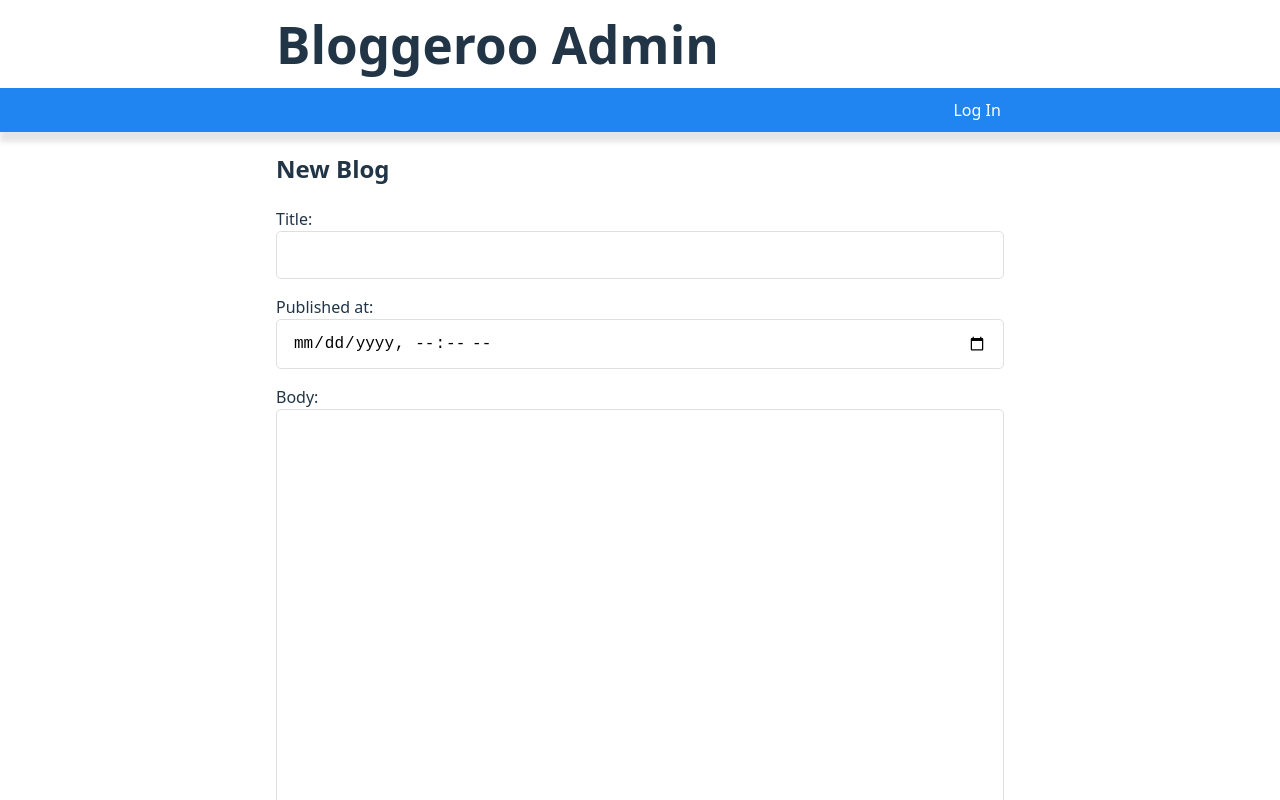
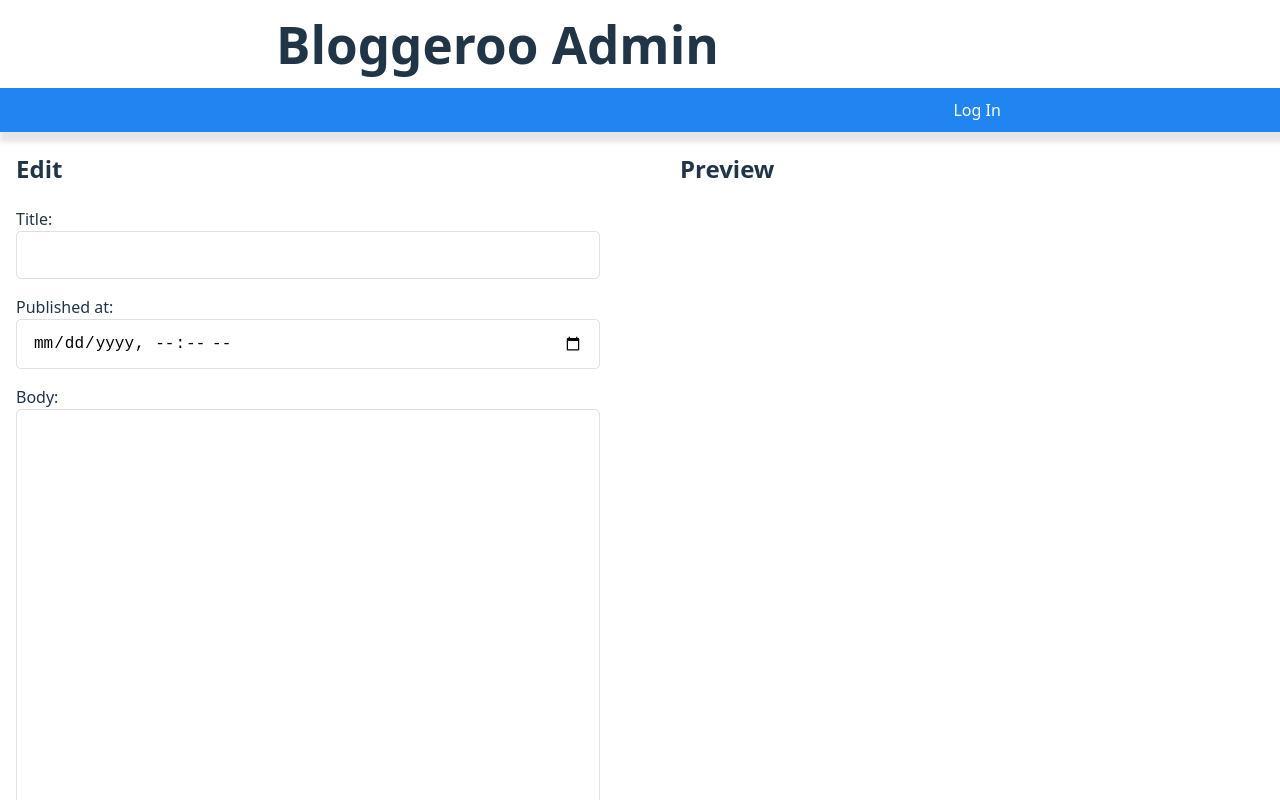
Before and after one commit to rubicon2/bloggeroo-web-client-admin, a React (Vite) app: page /blogs/new in a window 1280 px wide. Shown: the top 800 px of the page. Built offline with nearby package versions, Linux system fonts and the light colour scheme.

Commit message:
Add markdown preview to new blog and edit blog pages

```diff
--- a/src/components/blogs/blogPage.jsx
+++ b/src/components/blogs/blogPage.jsx
@@ -1,11 +1,11 @@
-import PageTitleBar from '../pageTitleBar';
-import Container from '../container';
+import WideContainer from '../wideContainer';
+import GridTwoCol from '../styles/gridTwoCol';
 import BlogForm from './blogForm';
 import DeleteButton from '../deleteButton';
 import CommentsList from '../comments/commentsList';
 import CommentForm from '../comments/commentForm';
 import { GeneralButton } from '../styles/buttons';
-import { MobileMarginContainer } from '../styles/mainPage';
+import MarkdownBlog from './markdownBlog';
 
 import { AccessContext } from '../../contexts/AppContexts';
 import useRefresh from '../../hooks/useRefresh';
@@ -27,6 +27,7 @@ export default function BlogPage() {
   const [commentValidationErrors, setCommentValidationErrors] = useState(null);
   const [error, setError] = useState(useRouteError());
   const [isCreatingComment, setIsCreatingComment] = useState(false);
+  const [markdown, setMarkdown] = useState(`# No markdown to preview yet!`);
 
   async function saveChanges(event) {
     event.preventDefault();
@@ -91,24 +92,30 @@ export default function BlogPage() {
     <main>
       {blog && (
         <>
-          <MobileMarginContainer>
-            <PageTitleBar title={blog.title}>
-              <DeleteButton
-                url={`${import.meta.env.VITE_SERVER_URL}/admin/blogs/${blog.id}`}
-                onDelete={() => navigate('/blogs')}
-              >
-                Delete
-              </DeleteButton>
-            </PageTitleBar>
-          </MobileMarginContainer>
-          <Container>
+          <WideContainer>
+            <GridTwoCol>
+              <div>
+                <h2>Edit</h2>
                 <BlogForm
                   buttonText={'Save changes'}
                   initialValues={blog}
                   isFetching={isFetching}
                   validationErrors={blogValidationErrors}
                   onSubmit={saveChanges}
+                  onChange={({ body }) => setMarkdown(body)}
                 />
+              </div>
+              <div>
+                <h2>Preview</h2>
+                <MarkdownBlog>{markdown}</MarkdownBlog>
+              </div>
+            </GridTwoCol>
+            <DeleteButton
+              url={`${import.meta.env.VITE_SERVER_URL}/admin/blogs/${blog.id}`}
+              onDelete={() => navigate('/blogs')}
+            >
+              Delete Blog
+            </DeleteButton>
             <h3>
               Comments {comments?.length > 0 ? `(${comments.length})` : ''}
             </h3>
@@ -143,7 +150,7 @@ export default function BlogPage() {
               onDelete={refresh}
             />
             {error && <p>{error.message}</p>}
-          </Container>
+          </WideContainer>
         </>
       )}
     </main>
--- a/src/components/blogs/newBlogPage.jsx
+++ b/src/components/blogs/newBlogPage.jsx
@@ -1,12 +1,13 @@
-import PageTitleBar from '../pageTitleBar';
-import Container from '../container';
+import GridTwoCol from '../styles/gridTwoCol';
 import BlogForm from './blogForm';
+import MarkdownBlog from './markdownBlog';
 
 import { AccessContext } from '../../contexts/AppContexts';
 import authFetch from '../../ext/authFetch';
 import responseToJsend from '../../ext/responseToJsend';
 import { useNavigate } from 'react-router';
 import { useState, useContext } from 'react';
+import WideContainer from '../wideContainer';
 
 export default function NewBlogPage() {
   const accessRef = useContext(AccessContext);
@@ -14,6 +15,7 @@ export default function NewBlogPage() {
   const [isFetching, setIsFetching] = useState(false);
   const [validationErrors, setValidationErrors] = useState(null);
   const [error, setError] = useState(null);
+  const [markdown, setMarkdown] = useState(`# No markdown to preview yet!`);
 
   async function createBlog(event) {
     event.preventDefault();
@@ -47,17 +49,26 @@ export default function NewBlogPage() {
 
   return (
     <main>
-      <PageTitleBar title="New Blog" />
-      <Container>
+      <WideContainer>
+        <GridTwoCol>
+          <div>
+            <h2>Edit</h2>
             <BlogForm
               buttonText={'Create Blog'}
               initialValues={{ title: '', body: '' }}
               isFetching={isFetching}
               validationErrors={validationErrors}
               onSubmit={createBlog}
+              onChange={({ body }) => setMarkdown(body)}
             />
+          </div>
+          <div>
+            <h2>Preview</h2>
+            <MarkdownBlog>{markdown}</MarkdownBlog>
+          </div>
+        </GridTwoCol>
         {error && <p>{error.message}</p>}
-      </Container>
+      </WideContainer>
     </main>
   );
 }
```
Lines whose indentation alone changed are shown as unchanged.
